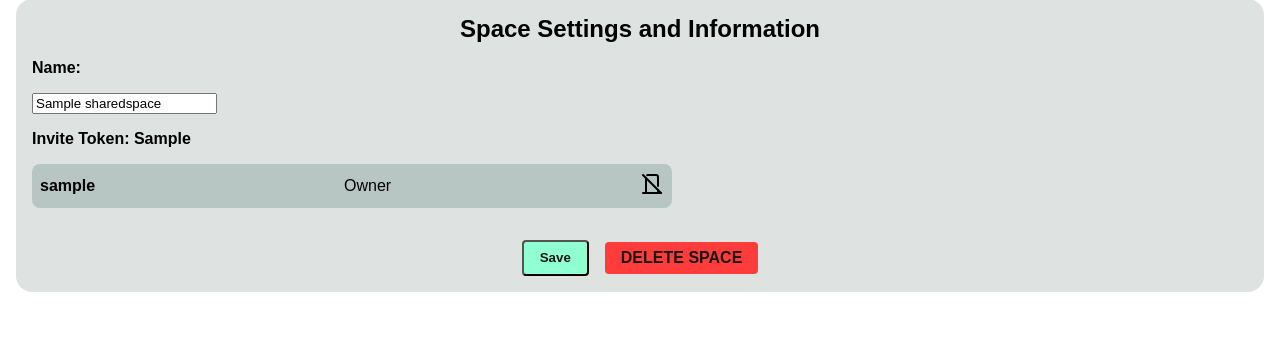
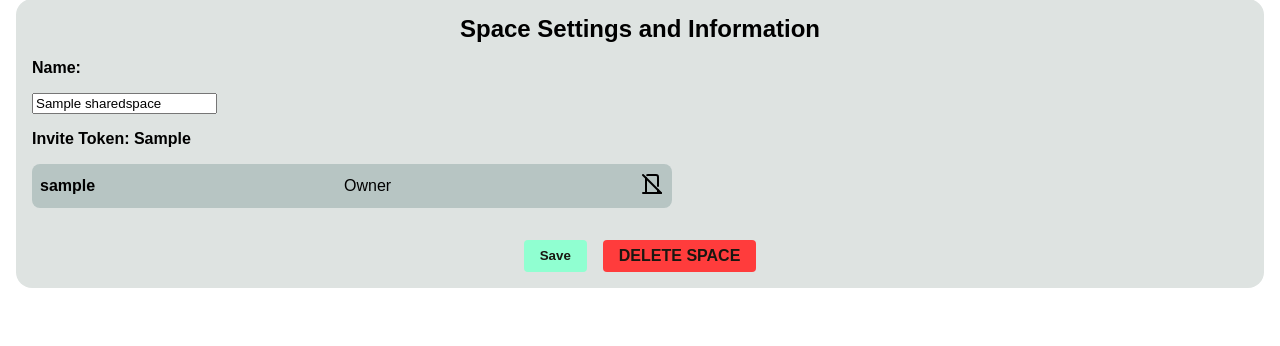
Before and after one commit to awallenfang/household, a Django app: page /space/1 in a window 1280 px wide. Shown: the part 97-443 px from the top of the page. Run offline with Django 5.2, Linux system fonts and the light colour scheme; a user stored in the database is signed in; tables that the repository leaves empty hold one stand-in row (values such as "Sample post"); some libraries are stand-ins or nearby versions; some web fonts are replaced.

Commit message:
Css cleanup

```diff
--- a/hub/static/hub/components.css
+++ b/hub/static/hub/components.css
@@ -15,6 +15,7 @@
     vertical-align: middle;
     text-align: center;
     font-weight: 600;
+    border: none;
 
     &:disabled {
         filter: grayscale(90%);
--- a/space/static/space/space.css
+++ b/space/static/space/space.css
@@ -85,10 +85,6 @@ main {
     padding: 1rem
 }
 
-.delete-button {
-    background-color: var(--error-bg);
-}
-
 .space-bg {
     padding: 1rem;
     border-radius: 1rem;
--- a/space/templates/space/space.html
+++ b/space/templates/space/space.html
@@ -16,7 +16,7 @@
     {% if selected_space.owner == user%}
     <div class="center-container small-gap">
         <input class="button" type="submit" value="Save" form="space-form">
-        <a class="button delete-button" href="{% url 'space:delete_space' space.id%}" onclick="return confirm('Are you sure?')">DELETE SPACE</a>
+        <a class="button button-red" href="{% url 'space:delete_space' space.id%}" onclick="return confirm('Are you sure?')">DELETE SPACE</a>
     </div>
     {% endif %}
 </div>
--- a/todos/static/todos/todos.css
+++ b/todos/static/todos/todos.css
@@ -134,7 +134,7 @@ textarea {
     padding: 1rem;
     height: 100%;
     gap: 0.5rem;
-
+    max-height: 65vh;
 }
 
 .recurrency-settings {
```
Also changed, not shown: hub/static/hub/base.css (+0 -48 lines).
